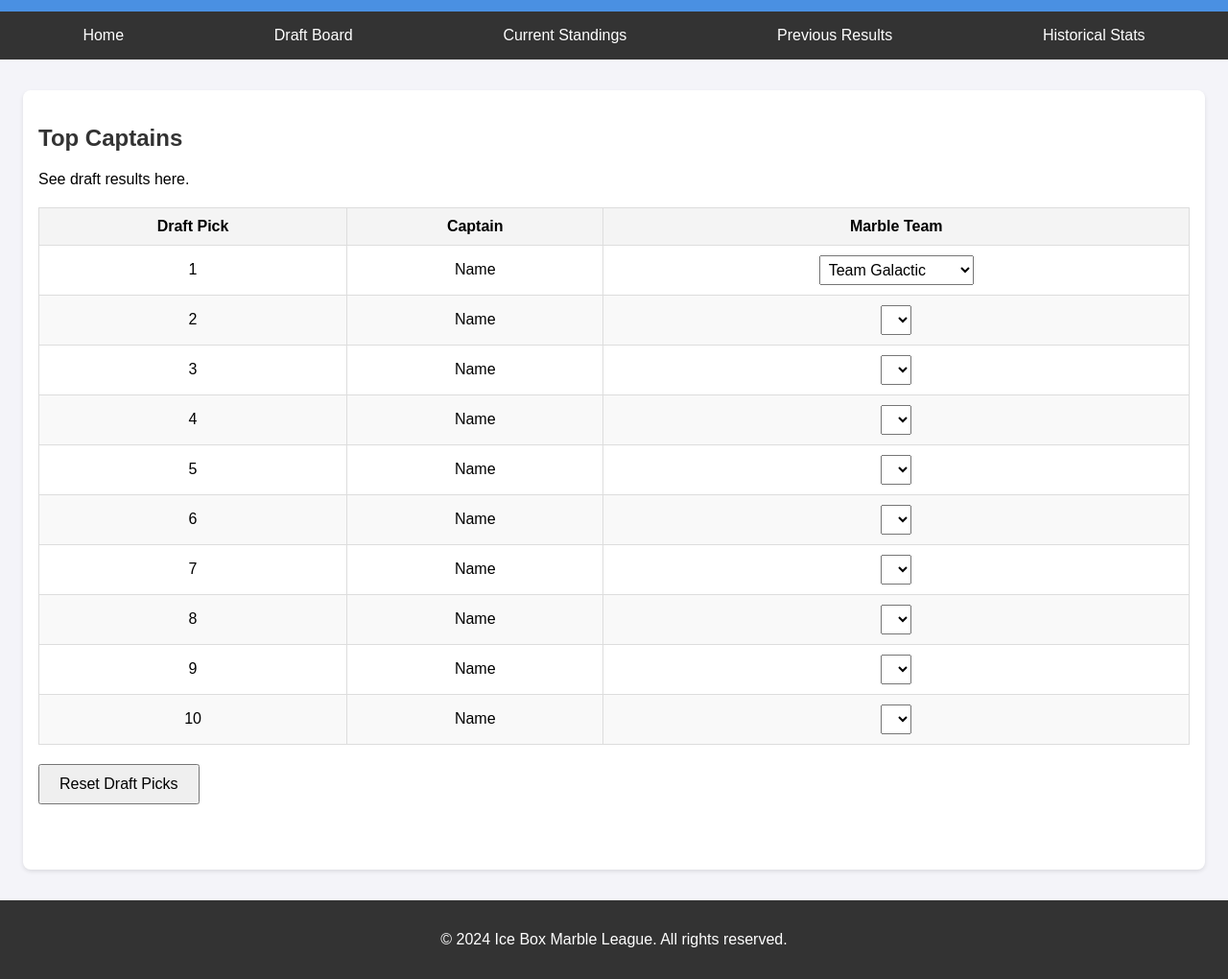
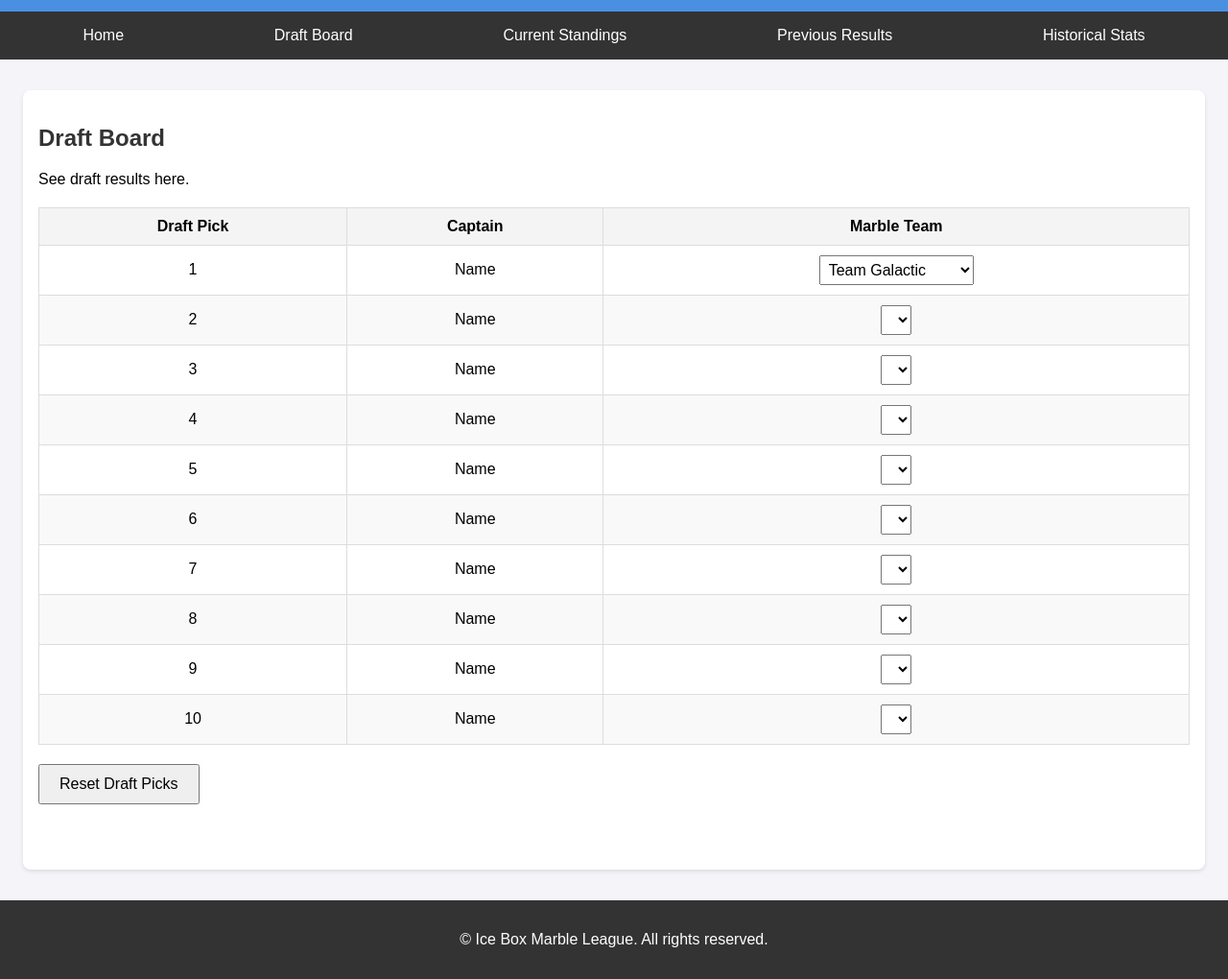
Before and after one commit to auwright/ice-box-marble-league, a plain HTML site: page draft.html in a window 1280 px wide. Shown: the part 100-1120 px from the top of the page at 96% size. Drawn offline with Linux system fonts and the light colour scheme; no server answers.

Commit message:
Update draft.html
Fixed copy year

```diff
--- a/draft.html
+++ b/draft.html
@@ -60,7 +60,7 @@
 
   <div class="content">
     <div class="section">
-      <h2>Top Captains</h2>
+      <h2>Draft Board</h2>
       <p>See draft results here.</p>
 
       <table>
@@ -90,7 +90,7 @@
   </div>
 
   <footer>
-    <p>&copy; 2024 Ice Box Marble League. All rights reserved.</p>
+    <p>&copy; Ice Box Marble League. All rights reserved.</p>
   </footer>
 
   <!-- Firebase SDKs -->
```
